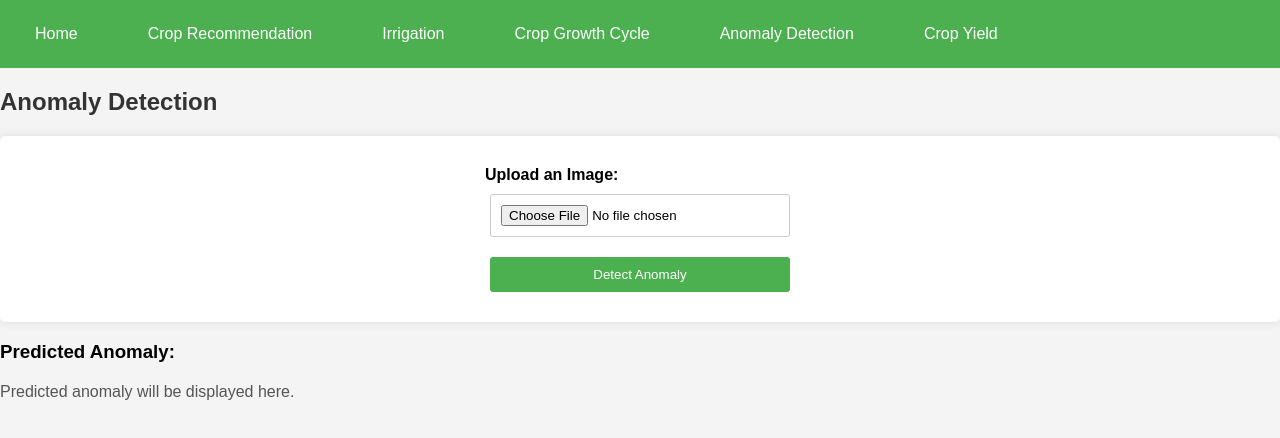
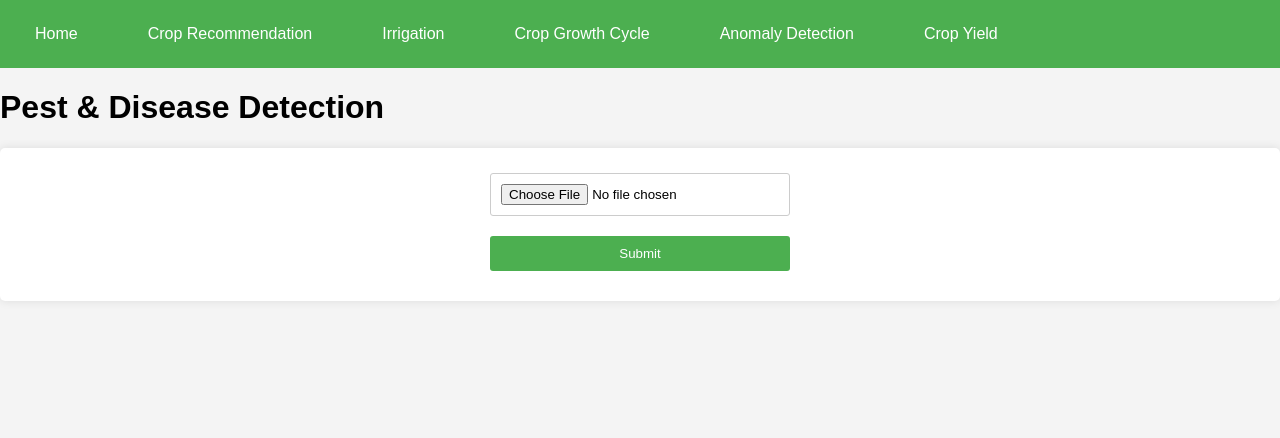
Before and after one commit to Pramathi-V/capstone-phase-2, a React (Create React App) app: page /anomaly-detection in a window 1280 px wide. Shown: the top 438 px of the page. Built offline with nearby package versions, Linux system fonts and the light colour scheme.

Commit message:
Update AnomalyDetection.js

```diff
--- a/src/AnomalyDetection.js
+++ b/src/AnomalyDetection.js
@@ -1,43 +1,74 @@
 import React, { useState } from "react";
+import axios from "axios"; // Import Axios for HTTP requests
 import "./AnomalyDetection.css";
 
-const AnomalyDetection = () => {
-  const [selectedFile, setSelectedFile] = useState(null);
-  const [anomaly, setAnomaly] = useState("");
+const Pest_disease = () => {
+  const [selectedFile, setSelectedFile] = useState(null); // State for the selected file
+  const [pestClass, setPestClass] = useState(""); // State for predicted pest class
+  const [solution, setSolution] = useState(""); // State for the solution
+  const [Disease,setDisease] = useState("");
+  const [Dsol,setSol] = useState("");
+  const [loading, setLoading] = useState(false);
 
   const handleFileChange = (e) => {
-    setSelectedFile(e.target.files[0]);
+    setSelectedFile(e.target.files[0]); // Set the selected file from input
   };
 
-  const handleSubmit = (e) => {
-    e.preventDefault();
+  const handleSubmit = async (e) => {
+    setLoading(true);
+    e.preventDefault(); // Prevent default form submission
 
-    // Simulate anomaly detection here
     if (selectedFile) {
-      setAnomaly("Detected anomaly: Leaf disease"); // Placeholder for actual detection logic
+      const formData = new FormData();
+      formData.append("file", selectedFile); // Append the selected file to FormData
+
+      try {
+        // Send POST request to Flask backend
+        const response = await axios.post("http://localhost:5000/Pest_disease", formData, {
+          headers: {
+            "Content-Type": "multipart/form-data",
+          },
+        });
+
+        // Assuming your response structure includes these properties
+        const pestClass = response.data.pest; // Access pest class from response
+        const solution = response.data.solution; // Access solution from response
+        const disease = response.data.Disease;
+        const sol = response.data.Dsol;
+
+        // Update state with the pest class and solution from the backend
+        setPestClass(pestClass);
+        setSolution(solution);
+        setDisease(disease);
+        setSol(sol);
+      } catch (error) {
+        console.error("Error uploading the file:", error);
+        setPestClass("Error detecting pest/disease. Please try again."); // Error message
+        setSolution(""); // Clear previous solution on error
+      }
+      finally{
+        setLoading(false);
+      }
     } else {
-      setAnomaly("No file selected");
+      setPestClass("No file selected"); // Message if no file is selected
+      setSolution(""); // Clear solution if no file selected
     }
   };
 
   return (
-    <div>
-      <h2>Anomaly Detection</h2>
+    <div className="pest-disease-container">
+      <h1>Pest & Disease Detection</h1>
       <form onSubmit={handleSubmit}>
-        <div>
-          <label>Upload an Image:</label>
-          <input type="file" onChange={handleFileChange} />
-        </div>
-        <div>
-          <button type="submit">Detect Anomaly</button>
-        </div>
+        <input type="file" accept="image/*" onChange={handleFileChange} required />
+        <button type="submit">Submit</button>
       </form>
-      <div>
-        <h3>Predicted Anomaly:</h3>
-        <p>{anomaly || "Predicted anomaly will be displayed here."}</p>
-      </div>
+      {loading && <p>Loading........</p>}
+      {pestClass && <div className="result">Pest Class: {pestClass}</div>} {/* Display pest class result */}
+      {solution && <div className="solution">Solution: {solution}</div>} {/* Display solution result */}
+      {Disease && <div className="disease">Disease: {Disease}</div>} {/* Display solution result */}
+      {Dsol && <div className="dsol">Solution to disease: {Dsol}</div>} {/* Display solution result */}
     </div>
   );
 };
 
-export default AnomalyDetection;
+export default Pest_disease;
```
